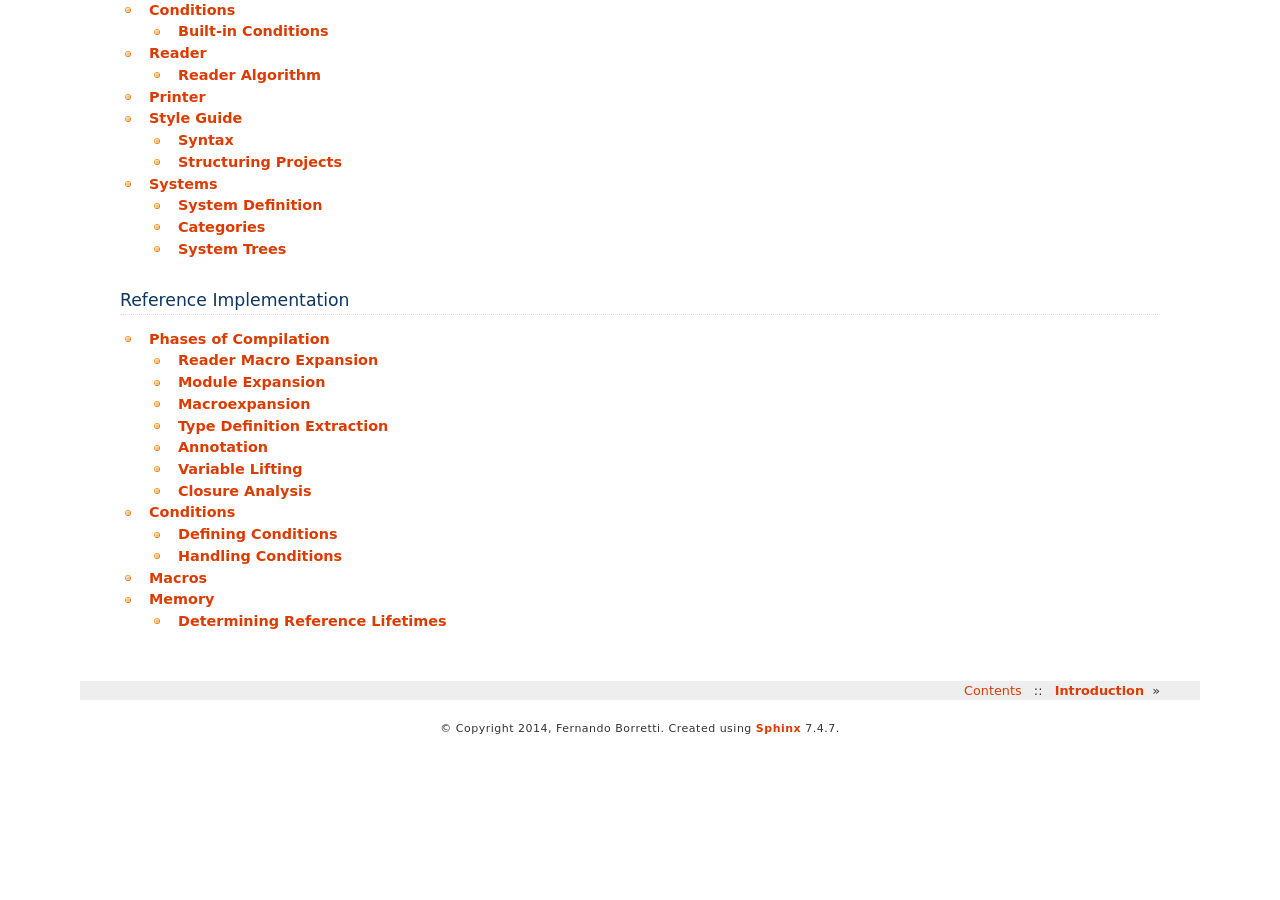
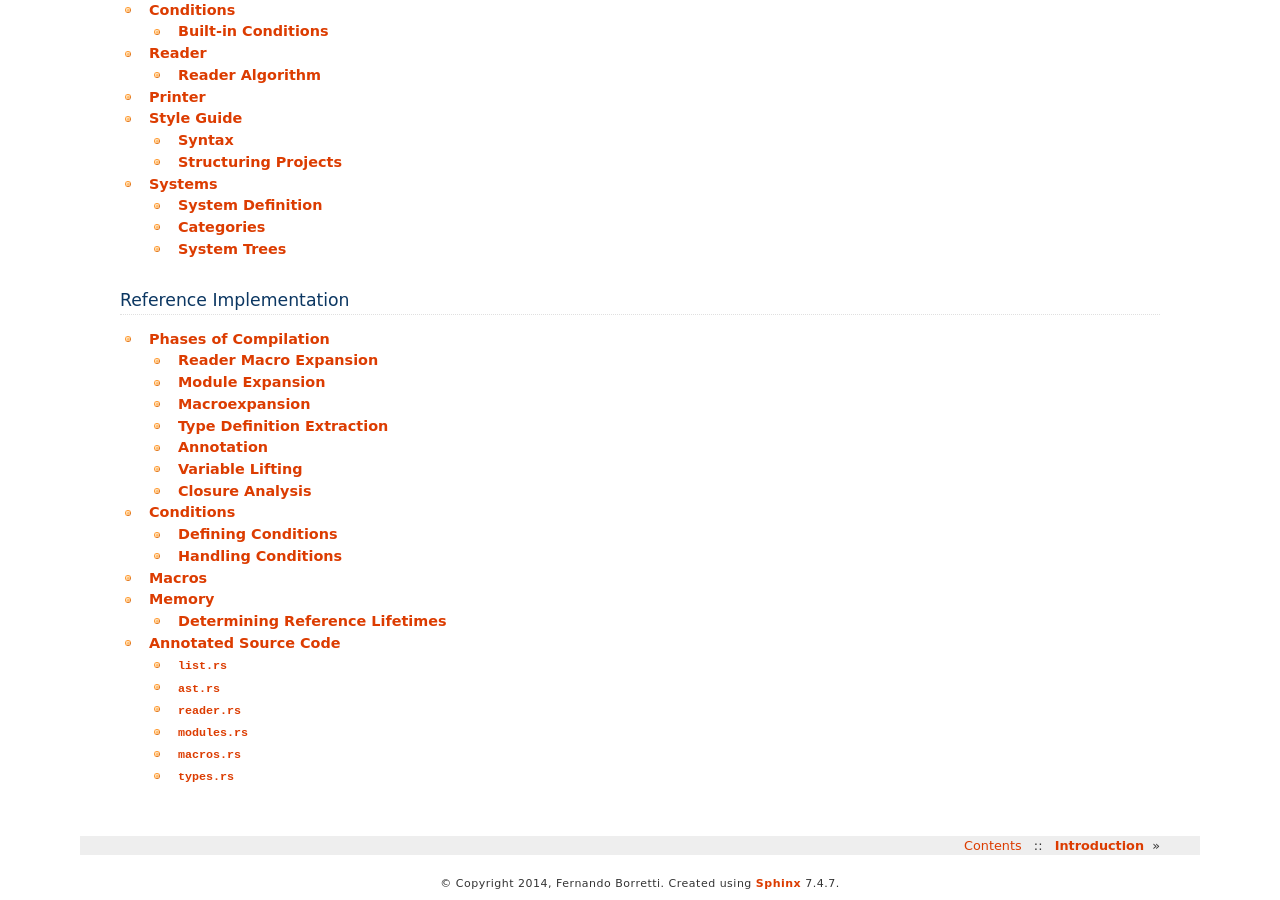
Before and after one commit to eudoxia0/corvus, a Sphinx documentation site: the page built from docs/index.rst, in a window 1280 px wide and 900 px high, scrolled down 1450 px. Built offline with Sphinx 7.4.7, drawn with Linux system fonts in a browser that asks for light colours; formulas are drawn with MathJax 3; before the commit the page ends 2195 px from its top, so only the background shows below that; some of the changed lines change nothing that is shown.

Commit message:
Add annotated source code

```diff
--- /dev/null
+++ b/docs/impl/annotated.rst
@@ -0,0 +1,68 @@
+*********************
+Annotated Source Code
+*********************
+
+:code:`list.rs`
+===============
+
+The :code:`list.rs` module contains the definition of a data structure that is
+essentially a "generalized S-expression", defined as:
+
+.. literalinclude:: ../../compiler/list.rs
+   :language: rust
+   :lines: 1-5
+   :linenos:
+
+The implementation was moved out of :code:`ast.rs` because other parts of the
+compiler use the same structure for holding other types of data (Instead of,
+say, vectors) because of its ease of use. This will probably change later, as
+the structure of the compiler settles and better data structures are chosen for
+each task.
+
+The same file also defines implements utility functions for working on lists,
+named after their Common Lisp equivalents.
+
+.. literalinclude:: ../../compiler/list.rs
+   :language: rust
+   :lines: 7-62
+   :linenos:
+
+:code:`ast.rs`
+==============
+
+:code:`reader.rs`
+=================
+
+:code:`modules.rs`
+==================
+
+This module takes care of implementing modules, validating user-supplied
+definitions, processing those definitions into :code:`Module` data structures,
+and adding module prefixes to syntax trees (Known as **modularizing**).
+
+Types and Utilities
+-------------------
+
+.. literalinclude:: ../../compiler/modules.rs
+   :language: rust
+   :lines: 9-24
+   :linenos:
+
+Modularizing Source Trees
+-------------------------
+
+The functionality is split into three functions: `modularize`, which takes an
+AST and the name of the current module, `modularize_atom` which works on a
+single atom, and `modularize_atom_value`, which adds a module prefix to the atom
+if it's an identifier and doesn't have one already.
+
+.. literalinclude:: ../../compiler/modules.rs
+   :language: rust
+   :lines: 26-53
+   :linenos:
+
+:code:`macros.rs`
+=================
+
+:code:`types.rs`
+================
--- a/docs/index.rst
+++ b/docs/index.rst
@@ -37,3 +37,4 @@
    impl/conditions
    impl/macros
    impl/memory
+   impl/annotated
```
